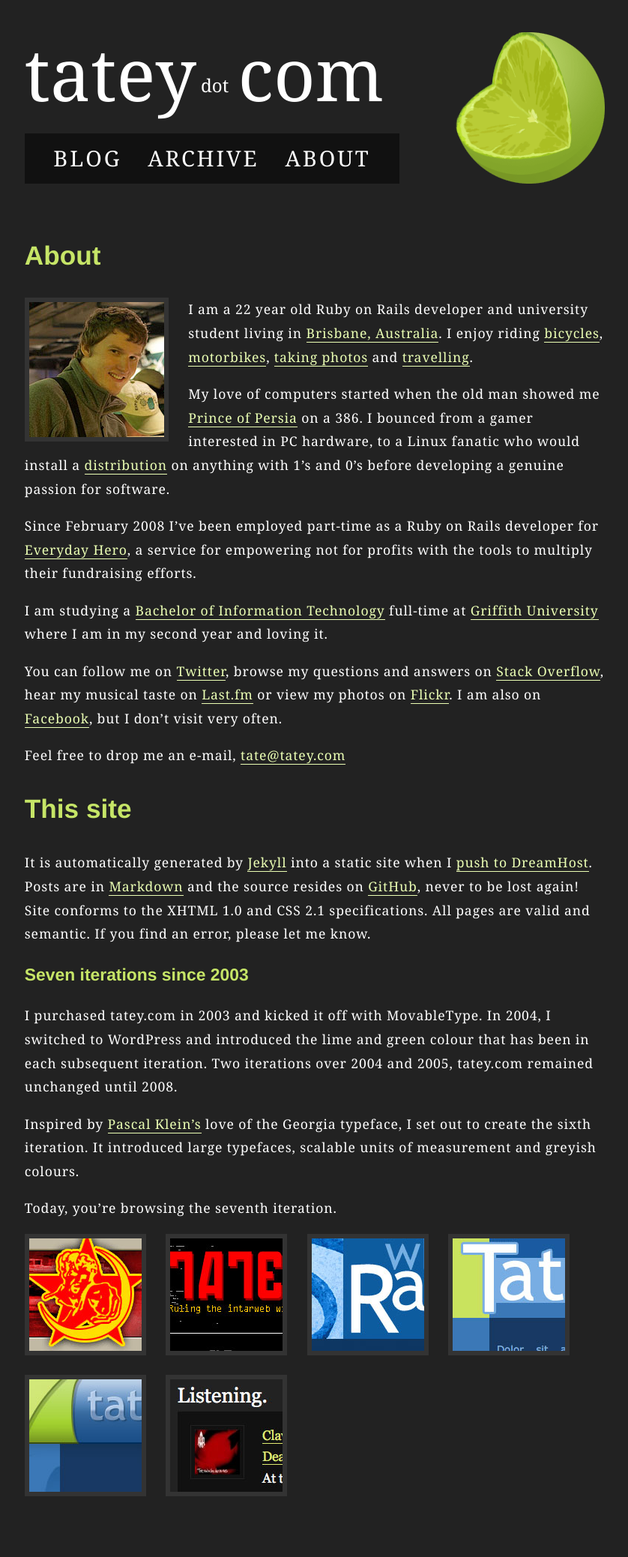
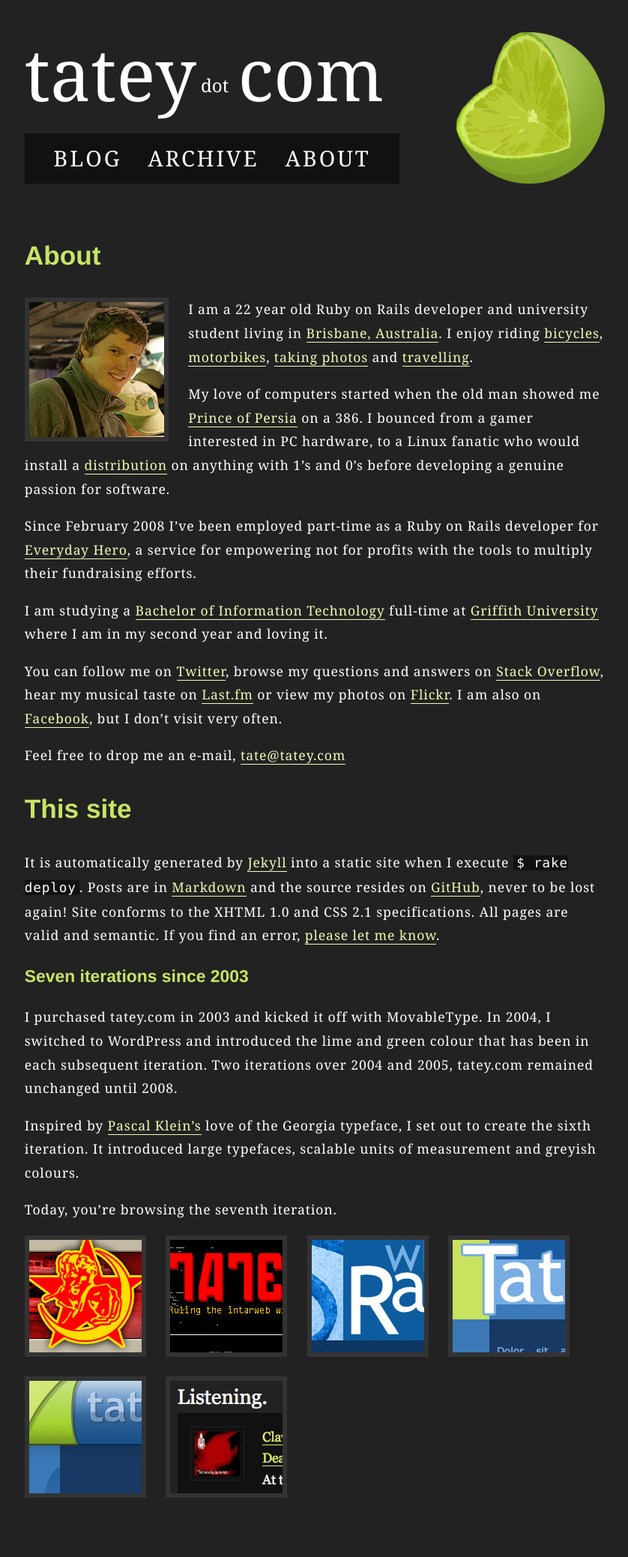
Before and after one commit to tatey/tatey.com, a Jekyll site: the page built from about.html, in a window 1280 px wide. Shown: the whole page at 75% size, without its empty margins (220-1058 px from the left). Built offline with Jekyll 4.4.1, drawn with Linux system fonts in a browser that asks for light colours.

Commit message:
New post: 2009-10-29-simpler-deployment-for-jekyll-using-a-rakefile-and-rsync. Updated post: 2009-04-29-jekyll-meets-dreamhost-automated-deployment-for-jekyll-with-git.

```diff
--- a/README.markdown
+++ b/README.markdown
@@ -1,6 +1,6 @@
 # This is data for my blog
 
-It is automatically generated by [Jekyll](http://github.com/mojombo/jekyll) into a static site whenever I [push to DreamHost](http://tatey.com/2009/04/29/jekyll-meets-dreamhost-automated-deployment-for-jekyll-with-git.html). You can visit the live site at [tatey.com](http://tatey.com).
+It is automatically generated by [Jekyll](http://github.com/mojombo/jekyll) into a static site when I execute `$ rake deploy`. You can visit the live site at [tatey.com](http://tatey.com).
 
 ## Licence and copyright
 
--- a/_posts/2009-04-29-jekyll-meets-dreamhost-automated-deployment-for-jekyll-with-git.markdown
+++ b/_posts/2009-04-29-jekyll-meets-dreamhost-automated-deployment-for-jekyll-with-git.markdown
@@ -109,3 +109,7 @@
 $ cp .bashrc .bashrc.old
 $ cp .bash_profile .bashrc
 {% endhighlight %}
+
+#### Updated 29 Oct 2009
+
+I no longer recommend using this configuration for deployment. See [simpler deployment for Jekyll using a Rakefile and rsync](/2009/10/29/simpler-deployment-for-jekyll-using-a-rakefile-and-rsync.html).
--- a/about.html
+++ b/about.html
@@ -19,7 +19,7 @@
 
 <h2>This site</h2>
 
-<p>It is automatically generated by <a href="http://github.com/mojombo/jekyll/tree/master">Jekyll</a> into a static site when I <a href="/2009/04/29/jekyll-meets-dreamhost-automated-deployment-for-jekyll-with-git.html">push to DreamHost</a>. Posts are in <a href="http://daringfireball.net/projects/markdown/">Markdown</a> and the source resides on <a href="http://github.com/tatey/tatey.com/tree/master">GitHub</a>, never to be lost again! Site conforms to the XHTML 1.0 and CSS 2.1 specifications. All pages are valid and semantic. If you find an error, please let me know.</p>
+<p>It is automatically generated by <a href="http://github.com/mojombo/jekyll/tree/master">Jekyll</a> into a static site when I execute <code>$ rake deploy</code>. Posts are in <a href="http://daringfireball.net/projects/markdown/">Markdown</a> and the source resides on <a href="http://github.com/tatey/tatey.com/tree/master">GitHub</a>, never to be lost again! Site conforms to the XHTML 1.0 and CSS 2.1 specifications. All pages are valid and semantic. If you find an error, <a href="mailto:tate@tatey.com">please let me know</a>.</p>
 
 <h3>Seven iterations since 2003</h3>
 
--- a/sitemap.xml
+++ b/sitemap.xml
@@ -16,7 +16,7 @@
   </url>
   <url>
     <loc>http://tatey.com/about.html</loc>
-    <lastmod>2009-10-05</lastmod>
+    <lastmod>2009-10-29</lastmod>
   </url>
   <url>
     <loc>http://tatey.com/archive.html</loc>
--- a/stylesheets/screen.css
+++ b/stylesheets/screen.css
@@ -105,6 +105,13 @@
 table thead tr th
 {
   font-family: 'Helvetica Neue', 'Helvetica', 'Arial', sans-serif;
+}
+
+code
+{
+  padding: 0 0.25em;
+  background: #111;
+  font-family: 'monaco', monospace;
 }
 
 a
```
Also changed, not shown: _posts/2009-10-29-simpler-deployment-for-jekyll-using-a-rakefile-and-rsync.markdown (added, +14 -0 lines), 1 other file. Lines whose indentation alone changed are shown as unchanged.
